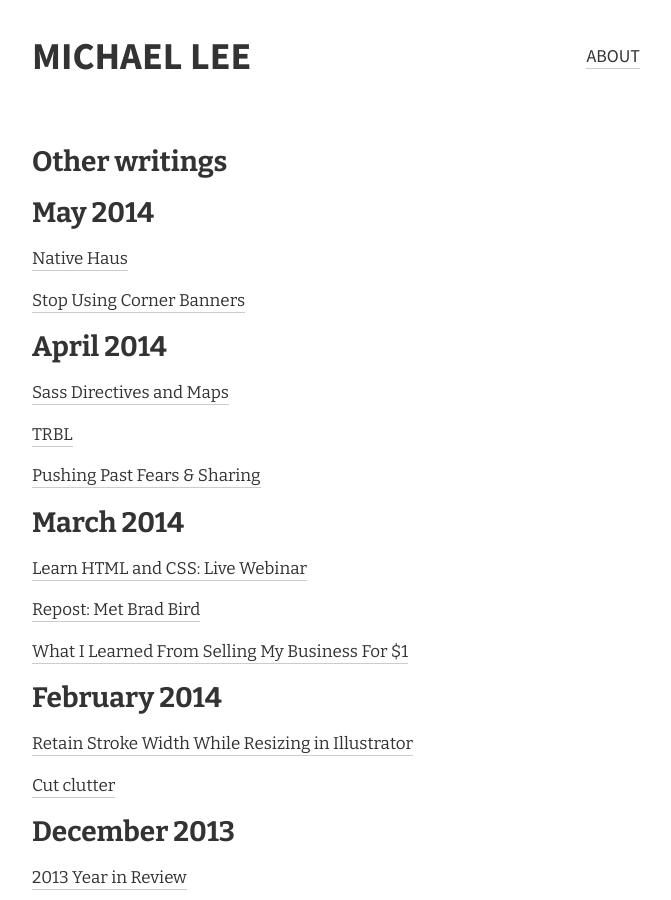
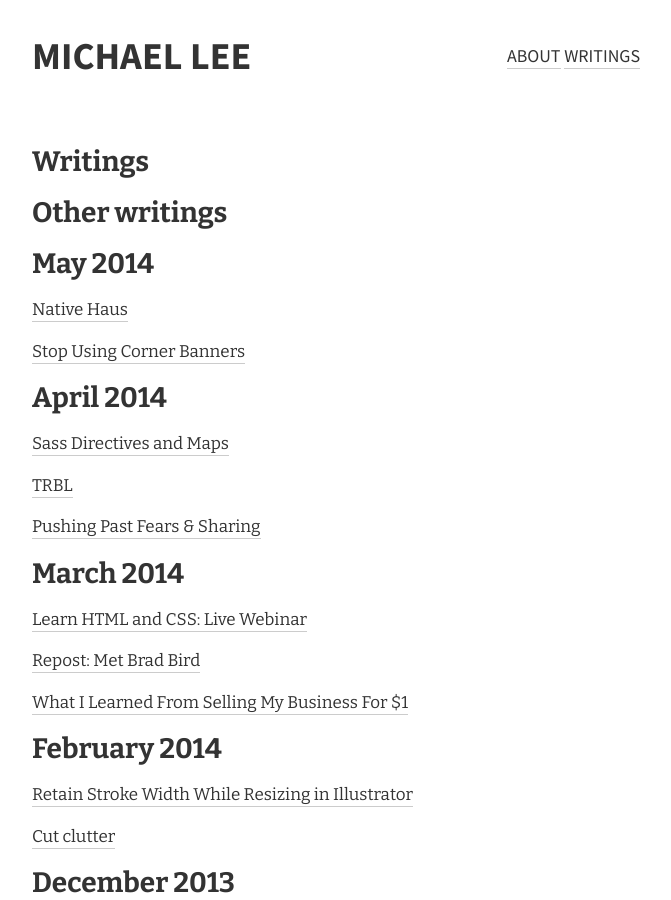
Before and after one commit to michaellee/old-michaelsoolee.com, a Jekyll site: the page built from writings.md, in a window 1280 px wide and 900 px high. Shown: the whole window, without its empty margins (304-975 px from the left). Built offline with Jekyll 4.4.1, drawn with Linux system fonts in a browser that asks for light colours.

Commit message:
Fixed writings

```diff
--- a/writings.md
+++ b/writings.md
@@ -1,5 +1,7 @@
 ---
-layout: default
+layout: page
+title: Writings
+permalink: /writings/
 ---
 
 # Other writings
```
